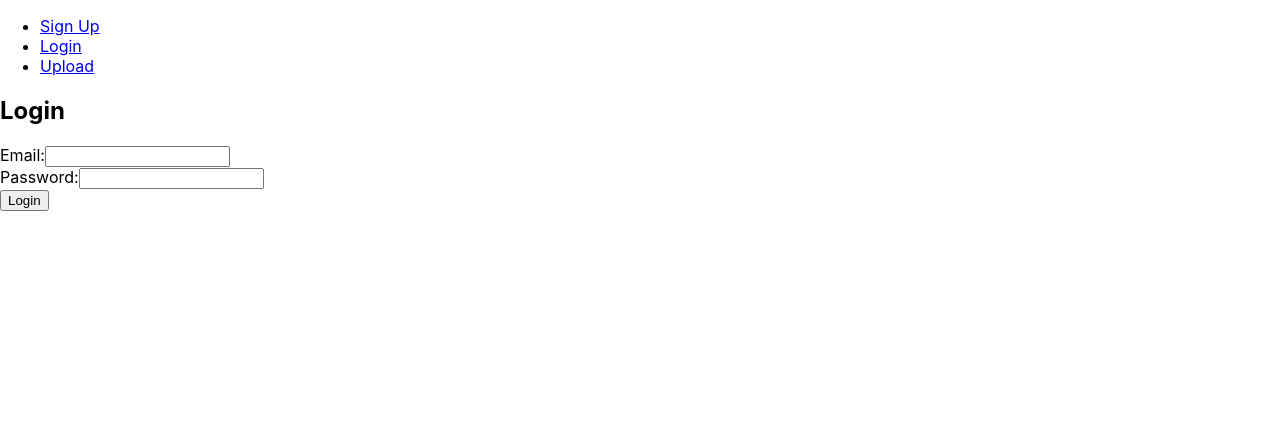
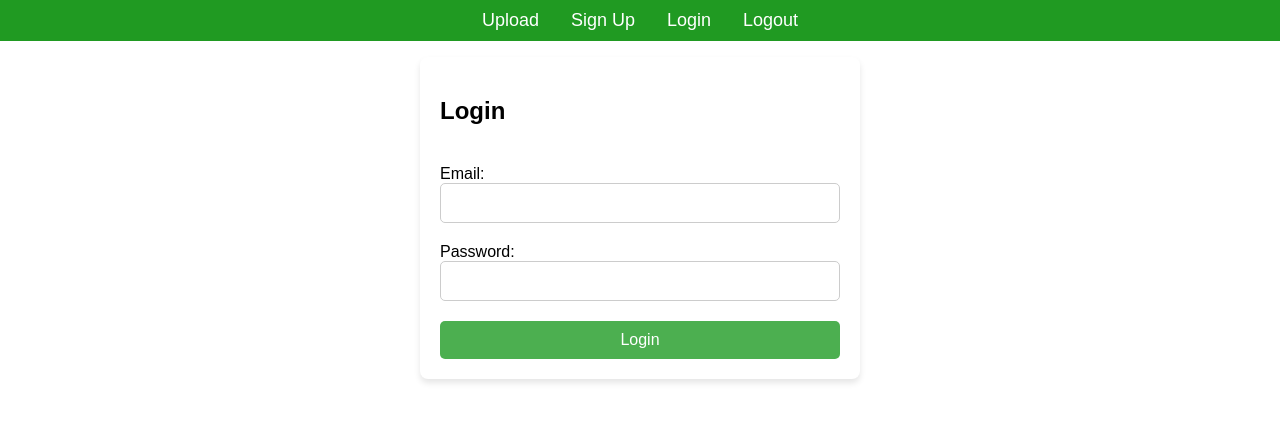
Before and after one commit to VD-25/resume-analyzer, a React (Create React App) app in the folder frontend/: page /login in a window 1280 px wide. Shown: the top 422 px of the page. Built offline with nearby package versions, Linux system fonts and the light colour scheme.

Commit message:
upload page only visible when logged in + uprgade componenets

```diff
--- a/frontend/src/App.css
+++ b/frontend/src/App.css
@@ -1,38 +1,65 @@
-.App {
-  text-align: center;
+/* App.css */
+.navbar {
+  background-color: #209a22; /* Dark background color */
+  padding: 10px 0;
 }
 
-.App-logo {
-  height: 40vmin;
-  pointer-events: none;
+.navbar-list {
+  list-style: none; /* Remove default list styling */
+  margin: 0;
+  padding: 0;
+  display: flex; /* Flexbox to align items horizontally */
+  justify-content: center; /* Center the items horizontally */
 }
 
-@media (prefers-reduced-motion: no-preference) {
-  .App-logo {
-    animation: App-logo-spin infinite 20s linear;
+.navbar-item {
+  margin: 0 15px; /* Spacing between each nav item */
+}
+
+.navbar-link {
+  color: white; /* Text color */
+  text-decoration: none; /* Remove underline from links */
+  font-size: 18px;
+  padding: 8px 16px;
+  transition: background-color 0.3s ease; /* Smooth transition effect */
+}
+
+.navbar-link:hover {
+  background-color: #16c57f; /* Darken the background on hover */
+  border-radius: 4px; /* Slight rounding of the edges */
+}
+
+@media (max-width: 768px) {
+  .navbar-list {
+    flex-direction: column; /* Stack the items vertically on smaller screens */
+    text-align: center;
+  }
+
+  .navbar-item {
+    margin: 10px 0;
   }
 }
 
-.App-header {
-  background-color: #282c34;
-  min-height: 100vh;
-  display: flex;
-  flex-direction: column;
-  align-items: center;
-  justify-content: center;
-  font-size: calc(10px + 2vmin);
-  color: white;
+/* Global styles */
+body, html {
+  margin: 0;
+  padding: 0;
+  height: 100%;
+  font-family: Arial, sans-serif;
 }
 
-.App-link {
-  color: #61dafb;
+/* Centering content using flexbox */
+.centered {
+  display: flex;
+  justify-content: center; /* Centers content horizontally */
+  align-items: center; /* Centers content vertically */
+  height: 100vh; /* Full viewport height */
+  background-color: #f7f7f7; /* Optional, change background color */
 }
 
-@keyframes App-logo-spin {
-  from {
-    transform: rotate(0deg);
-  }
-  to {
-    transform: rotate(360deg);
-  }
+.page-content {
+  max-width: 1200px;
+  width: 100%;
+  padding: 20px;
+  box-sizing: border-box;
 }
--- a/frontend/src/App.js
+++ b/frontend/src/App.js
@@ -1,35 +1,65 @@
-import React from 'react';
-import { BrowserRouter as Router, Routes, Route, Link } from 'react-router-dom';
-
+import React, { useState } from 'react';
+import { BrowserRouter as Router, Link, Route, Routes } from 'react-router-dom';
+import './App.css';
 import SignUp from './SignUp'
 import LoginPage from './LoginPage';
 import ResumeUpload from './ResumeUpload';
 
+
 const App = () => {
+  const [isLoggedIn, setIsLoggedIn] = useState(true); // Track login status
+  // This function will be passed as a prop to Login and will be called on success
+  const handleLogin = (status) => {
+    setIsLoggedIn(status); // Set to true when the login is successful
+  };
+
+  const handleLogout = () => {
+    console.log("User logged out.");
+    if (isLoggedIn){
+      alert("logged out successfully!");
+        // Set the state to false when the link is clicked
+    }
+    else{
+      alert("already logged out!");
+    }
+    setIsLoggedIn(false);
+
+  };
+
+
   return (
     <Router>
       <div>
         {/* Navigation links */}
+        <nav className="navbar">
+        <ul className="navbar-list">
+          <li>
+              <Link to="/upload" className="navbar-link">Upload</Link>
+            </li>
+            <li>
+              <Link to="/signup" className="navbar-link">Sign Up</Link>
+            </li>
+            <li>
+              <Link to="/login" className="navbar-link">Login</Link>
+            </li>
+            <li>
+              <Link to="/logout" className="navbar-link" onClick={handleLogout}>Logout</Link>
+            </li>
+        </ul>
+        </nav>
         <nav>
           <ul>
-            <li>
-              <Link to="/signup">Sign Up</Link>
-            </li>
-            <li>
-              <Link to="/login">Login</Link>
-            </li>
-            <li>
-              <Link to="/upload">Upload</Link>
-            </li>
+
 
           </ul>
         </nav>
 
         {/* Define routes */}
         <Routes>
+          <Route path="/logout" element={<LoginPage />} />
           <Route path="/signup" element={<SignUp />} />
-          <Route path="/login" element={<LoginPage />} />
-          <Route path="/upload" element={<ResumeUpload />} />
+          <Route path="/login" element={<LoginPage onLoginSuccess={handleLogin}/>} />
+          <Route path="/upload" element={isLoggedIn ? <ResumeUpload /> : <p>Please Login to view upload page</p>}/>
         </Routes>
       </div>
     </Router>
--- a/frontend/src/LoginPage.js
+++ b/frontend/src/LoginPage.js
@@ -1,7 +1,8 @@
 import React, { useState } from 'react';
 import axios from 'axios';
+import "./styles.css"
 
-const LoginPage = () => {
+const LoginPage = ({onLoginSuccess}) => {
   // Define state for form fields
   const [email, setEmail] = useState('');
   const [password, setPassword] = useState('');
@@ -31,12 +32,14 @@ const LoginPage = () => {
       const response = await axios.post('http://localhost:3000/api/login', loginData);
 
       // Handle success (e.g., store token or redirect)
+      onLoginSuccess(true);
       console.log('Login successful:', response.data);
+      // alert('Login successful:', response.data);
 
       // Reset form and error state on success
       setEmail('');
       setPassword('');
-      setError('');
+      setError('Success!');
       // Redirect or store token logic here
     } catch (err) {
       // Handle error (e.g., wrong credentials)
@@ -48,15 +51,17 @@ const LoginPage = () => {
   };
 
   return (
-    <div className="login-container">
-      <h2>Login</h2>
-      {error && <p className="error-message">{error}</p>}
-      <form onSubmit={handleSubmit}>
+    <div class="center" className="login-container">
+
+      <form onSubmit={handleSubmit} className="form-container">
+        {error && <p className="error-message">{error}</p>}
+        <h2>Login</h2>
         <div className="input-group">
           <label htmlFor="email">Email:</label>
           <input
             type="email"
             id="email"
+            className="input-field"
             value={email}
             onChange={(e) => setEmail(e.target.value)}
             required
@@ -67,12 +72,13 @@ const LoginPage = () => {
           <input
             type="password"
             id="password"
+            className="input-field"
             value={password}
             onChange={(e) => setPassword(e.target.value)}
             required
           />
         </div>
-        <button type="submit" disabled={loading}>
+        <button type="submit" className='submit-btn' disabled={loading}>
           {loading ? 'Logging in...' : 'Login'}
         </button>
       </form>
--- a/frontend/src/ResumeUpload.js
+++ b/frontend/src/ResumeUpload.js
@@ -77,7 +77,7 @@ const ResumeUpload = () => {
   };
 
   return (
-    <div className="upload-container">
+    <div className="form-container">
       <h2>Upload PDF and Text</h2>
 
       {error && <p className="error-message">{error}</p>}
@@ -85,10 +85,11 @@ const ResumeUpload = () => {
 
       <form onSubmit={handleSubmit}>
         <div className="input-group">
-          <label htmlFor="pdfFile">Upload PDF:</label>
+          <label htmlFor="pdfFile"></label>
           <input
             type="file"
             id="pdfFile"
+            className='input-field'
             accept="application/pdf"
             onChange={handleFileChange}
           />
@@ -98,6 +99,7 @@ const ResumeUpload = () => {
           <label htmlFor="textInput">Text (Max 500 words):</label>
           <textarea
             id="textInput"
+            className='textarea-field'
             value={textInput}
             onChange={handleTextChange}
             rows="6"
@@ -108,7 +110,7 @@ const ResumeUpload = () => {
           </p>
         </div>
 
-        <button type="submit" disabled={loading}>
+        <button type="submit" className='submit-btn' disabled={loading}>
           {loading ? 'Uploading...' : 'Upload'}
         </button>
       </form>
--- a/frontend/src/SignUp.js
+++ b/frontend/src/SignUp.js
@@ -1,5 +1,7 @@
 import React, { useState } from 'react';
 import axios from 'axios';
+import "./styles.css"
+
 
 const SignUp = () => {
   // Separate useState hooks for each input field
@@ -35,12 +37,15 @@ const SignUp = () => {
 
   return (
     <div>
-      <h2>Sign Up</h2>
-      <form onSubmit={handleSubmit}>
+      <form onSubmit={handleSubmit} className="form-container">
+      {success && <p style={{ color: 'green' }}>{success}</p>}
+      {error && <p style={{ color: 'red' }}>{error}</p>}
         <div>
+        <h2>Sign Up</h2>
           <label>Username</label>
           <input
             type="text"
+            className="input-field"
             value={username}
             onChange={handleUsernameChange}
           />
@@ -49,6 +54,7 @@ const SignUp = () => {
           <label>Email</label>
           <input
             type="email"
+            className="input-field"
             value={email}
             onChange={handleEmailChange}
           />
@@ -57,15 +63,15 @@ const SignUp = () => {
           <label>Password</label>
           <input
             type="password"
+            className="input-field"
             value={password}
             onChange={handlePasswordChange}
           />
         </div>
-        <button type="submit">Sign Up</button>
+        <button type="submit" className='submit-btn'>Sign Up</button>
       </form>
 
-      {success && <p style={{ color: 'green' }}>{success}</p>}
-      {error && <p style={{ color: 'red' }}>{error}</p>}
+
     </div>
   );
 };
--- /dev/null
+++ b/frontend/src/styles.css
@@ -0,0 +1,73 @@
+/* Button component styles */
+.btn {
+    background-color: #4CAF50; /* Green background */
+    color: white; /* White text */
+    border: none; /* Remove border */
+    padding: 10px 20px; /* Padding inside the button */
+    font-size: 16px; /* Font size */
+    border-radius: 5px; /* Rounded corners */
+    cursor: pointer; /* Pointer cursor on hover */
+    transition: background-color 0.3s ease; /* Smooth background transition */
+  }
+
+  .btn:hover {
+    background-color: #45a049; /* Darker green on hover */
+  }
+
+  /* Form component styles */
+.form-container {
+    display: flex; /* Use Flexbox to lay out children */
+  flex-direction: column; /* Stack children (inputs, labels) vertically */
+  align-items: stretch; /* Make sure input fields take up full width */
+  max-width: 400px; /* Set max width for form */
+  margin: 0 auto; /* Center form horizontally */
+  padding: 20px; /* Add padding to form container */
+  background-color: #fff; /* White background */
+  border-radius: 8px; /* Rounded corners */
+  box-shadow: 0 4px 6px rgba(0, 0, 0, 0.1); /* Slight shadow for better appearance */
+  gap: 20px; /* Add spacing between each form element */
+  }
+
+  .input-field {
+    padding: 10px; /* Add padding inside the input fields */
+  font-size: 16px; /* Set font size */
+  border: 1px solid #ccc; /* Light border color */
+  border-radius: 5px; /* Rounded corners for inputs */
+  outline: none; /* Remove outline on focus */
+  transition: border-color 0.3s ease; /* Smooth transition on focus */
+  width: 100%; /* Make inputs take full width of the form */
+  box-sizing: border-box; /* Include padding and border in width calculation */
+  }
+
+  .input-field:focus {
+    border-color: #4CAF50; /* Green border on focus */
+  }
+
+  .submit-btn {
+    background-color: #4CAF50;
+    color: white;
+    padding: 10px 20px;
+    border: none;
+    font-size: 16px;
+    border-radius: 5px;
+    cursor: pointer;
+    transition: background-color 0.3s ease;
+  }
+
+  .submit-btn:hover {
+    background-color: #45a049;
+  }
+
+  .textarea-field {
+    padding: 10px; /* Padding inside the textarea */
+    font-size: 16px; /* Font size for text inside textarea */
+    border: 1px solid #ccc; /* Light gray border */
+    border-radius: 5px; /* Rounded corners */
+    resize: vertical; /* Allow the user to resize the textarea vertically */
+    outline: none; /* Remove outline on focus */
+    transition: border-color 0.3s ease; /* Smooth transition for border color */
+    width: 100%; /* Make textarea full width of its container */
+    box-sizing: border-box; /* Ensures padding is included in the width */
+    min-height: 120px; /* Set a minimum height for the textarea */
+    margin-bottom: 15px; /* Space below the textarea */
+  }
```
Also changed, not shown: 1 other file (tests, documents, lock files or other folders).
